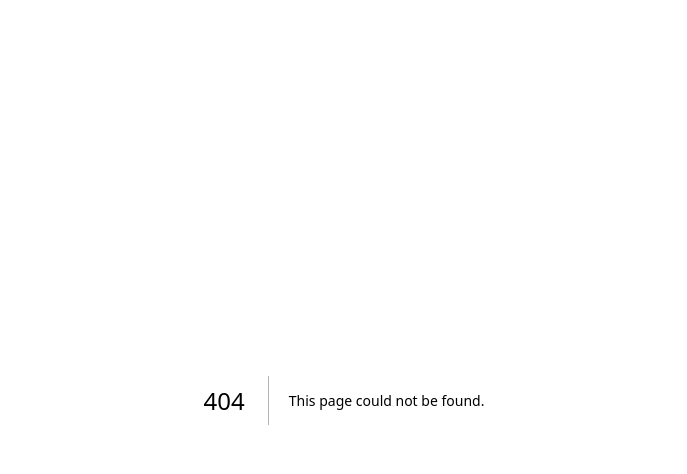
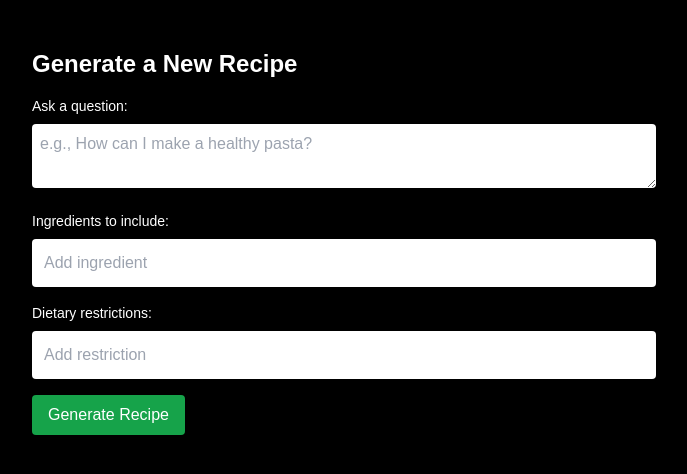
Before and after one commit to eric1anderson/Recipe-Generation-Social-Media, a Next.js app in the folder frontend/: page /generate-recipe in a window 1280 px wide. Before the commit this address had no page. Shown: the top 474 px of the page, without its empty margins (296-983 px from the left). Built offline with nearby package versions, Linux system fonts and the light colour scheme.

Commit message:
generate recipe skeleton

```diff
--- /dev/null
+++ b/frontend/app/generate-recipe/page.tsx
@@ -0,0 +1,194 @@
+"use client";
+
+import { useState } from "react";
+import { useRouter } from "next/navigation";
+
+export default function GenerateRecipe() {
+  const [question, setQuestion] = useState<string>("");
+  const [ingredients, setIngredients] = useState<string[]>([]);
+  const [dietaryRestrictions, setDietaryRestrictions] = useState<string[]>([]);
+  const [currentIngredient, setCurrentIngredient] = useState<string>("");
+  const [currentDietaryRestriction, setCurrentDietaryRestriction] = useState<string>("");
+  const [recipeResponse, setRecipeResponse] = useState<string | null>(null);
+  const router = useRouter();
+
+  const handleAddChip = (
+    currentValue: string,
+    valueArray: string[],
+    setValue: React.Dispatch<React.SetStateAction<string[]>>,
+    setCurrent: React.Dispatch<React.SetStateAction<string>>
+  ) => {
+    if (currentValue.trim() && !valueArray.includes(currentValue.trim())) {
+      setValue((prev) => [...prev, currentValue.trim()]);
+      setCurrent("");
+    }
+  };
+
+  const handleRemoveChip = (
+    index: number,
+    setValue: React.Dispatch<React.SetStateAction<string[]>>
+  ) => {
+    setValue((prev) => prev.filter((_, i) => i !== index));
+  };
+
+  const handleGenerateRecipe = async () => {
+    try {
+      const response = await fetch("http://127.0.0.1:5000/generate-recipe", {
+        method: "POST",
+        headers: {
+          "Content-Type": "application/json",
+        },
+        body: JSON.stringify({
+          question: question,
+          ingredients: ingredients,
+          dietary_restrictions: dietaryRestrictions,
+        }),
+      });
+
+      if (response.ok) {
+        const data = await response.json();
+        setRecipeResponse(data.recipe);
+      } else {
+        const errorData = await response.json();
+        alert(errorData.detail || "Failed to generate recipe. Please try again.");
+      }
+    } catch (error) {
+      console.error("Error generating recipe:", error);
+      alert("Something went wrong. Please try again.");
+    }
+  };
+
+  const handleSaveRecipe = async () => {
+    try {
+      const response = await fetch("http://127.0.0.1:5000/recipes", {
+        method: "POST",
+        headers: {
+          "Content-Type": "application/json",
+        },
+        body: JSON.stringify({ recipe: recipeResponse }),
+      });
+
+      if (response.ok) {
+        alert("Recipe saved successfully!");
+        router.push("/user-page");
+      } else {
+        const errorData = await response.json();
+        alert(errorData.detail || "Failed to save recipe.");
+      }
+    } catch (error) {
+      console.error("Error saving recipe:", error);
+      alert("Something went wrong. Please try again.");
+    }
+  };
+
+  return (
+    <div className="min-h-screen flex flex-col bg-black">
+      <main className="flex-grow p-6">
+        <div className="dark:bg-zinc-800 text-white rounded-lg shadow p-6 max-w-2xl mx-auto">
+          <h1 className="text-2xl font-bold mb-4">Generate a New Recipe</h1>
+          <div className="mb-4">
+            <label className="block text-sm mb-2">Ask a question:</label>
+            <textarea
+              className="w-full rounded p-2 dark:bg-zinc-700 dark:text-white"
+              placeholder="e.g., How can I make a healthy pasta?"
+              value={question}
+              onChange={(e) => setQuestion(e.target.value)}
+            />
+          </div>
+          <div className="mb-4">
+            <label className="block text-sm mb-2">Ingredients to include:</label>
+            <div className="flex flex-wrap items-center gap-2 bg-white dark:bg-zinc-700 p-2 rounded">
+              {ingredients.map((ingredient, index) => (
+                <span
+                  key={index}
+                  className="bg-green-600 text-white px-2 py-1 rounded flex items-center gap-1"
+                >
+                  {ingredient}
+                  <button
+                    onClick={() => handleRemoveChip(index, setIngredients)}
+                    className="text-white bg-red-500 rounded px-1"
+                  >
+                    ×
+                  </button>
+                </span>
+              ))}
+              <input
+                type="text"
+                value={currentIngredient}
+                onChange={(e) => setCurrentIngredient(e.target.value)}
+                onKeyDown={(e) => {
+                  if (e.key === "Enter") {
+                    e.preventDefault();
+                    handleAddChip(
+                      currentIngredient,
+                      ingredients,
+                      setIngredients,
+                      setCurrentIngredient
+                    );
+                  }
+                }}
+                placeholder="Add ingredient"
+                className="dark:bg-zinc-700 dark:text-white flex-1 rounded p-1"
+              />
+            </div>
+          </div>
+          <div className="mb-4">
+            <label className="block text-sm mb-2">Dietary restrictions:</label>
+            <div className="flex flex-wrap items-center gap-2 bg-white dark:bg-zinc-700 p-2 rounded">
+              {dietaryRestrictions.map((restriction, index) => (
+                <span
+                  key={index}
+                  className="bg-blue-600 text-white px-2 py-1 rounded flex items-center gap-1"
+                >
+                  {restriction}
+                  <button
+                    onClick={() => handleRemoveChip(index, setDietaryRestrictions)}
+                    className="text-white bg-red-500 rounded px-1"
+                  >
+                    ×
+                  </button>
+                </span>
+              ))}
+              <input
+                type="text"
+                value={currentDietaryRestriction}
+                onChange={(e) => setCurrentDietaryRestriction(e.target.value)}
+                onKeyDown={(e) => {
+                  if (e.key === "Enter") {
+                    e.preventDefault();
+                    handleAddChip(
+                      currentDietaryRestriction,
+                      dietaryRestrictions,
+                      setDietaryRestrictions,
+                      setCurrentDietaryRestriction
+                    );
+                  }
+                }}
+                placeholder="Add restriction"
+                className="dark:bg-zinc-700 dark:text-white flex-1 rounded p-1"
+              />
+            </div>
+          </div>
+          <button
+            onClick={handleGenerateRecipe}
+            className="bg-green-600 text-white px-4 py-2 rounded hover:bg-green-700 mb-4"
+          >
+            Generate Recipe
+          </button>
+          {recipeResponse && (
+            <div className="mt-4">
+              <h2 className="text-lg font-bold">Generated Recipe:</h2>
+              <p className="mt-2 dark:bg-zinc-700 p-4 rounded">{recipeResponse}</p>
+              <button
+                onClick={handleSaveRecipe}
+                className="bg-blue-600 text-white px-4 py-2 rounded hover:bg-blue-700 mt-4"
+              >
+                Save and Post Recipe
+              </button>
+            </div>
+          )}
+        </div>
+      </main>
+    </div>
+  );
+};
--- a/frontend/app/user-page/page.tsx
+++ b/frontend/app/user-page/page.tsx
@@ -1,29 +1,33 @@
+"use client";
+
 import Navbar from "../components/Navbar";
 import Footer from "../components/Footer";
 import RecipePageList from "../components/RecipePageList";
 import ProtectedRoute from "../components/ProtectedRoute";
+import { useRouter } from "next/navigation";
 
-const UserPage = () => {
+export default function UserPage() {
+    const router = useRouter();
+
     return (
         <ProtectedRoute allowedRoles={[true]}>
             <div className="min-h-screen flex flex-col bg-black">
                 <Navbar />
                     <main className="flex-grow p-6">
-                    {/* Main Section */}
                         <div className="flex gap-6">
-                        {/* Left Column: RecipePageLists */}
                             <div className="flex flex-col w-full lg:w-2/3 gap-4">
                                 <RecipePageList />
                                 <RecipePageList />
                                 <RecipePageList />
                             </div>
-
-                        {/* Right Column: Generate New Recipe Div */}
                             <div
                             className="dark:bg-zinc-800 text-white rounded-lg shadow p-6 w-full lg:w-1/3 h-[200px] sticky top-[4.5rem] flex flex-col justify-between"
                             >
                                 <h2 className="text-xl font-bold">Generate a New Recipe</h2>
-                            <button className="bg-green-600 text-white px-4 py-2 rounded hover:bg-green-700">
+                                <button
+                                    className="bg-green-600 text-white px-4 py-2 rounded hover:bg-green-700"
+                                    onClick={() => router.push("/generate-recipe")}
+                                >
                                     Generate Recipe
                                 </button>
                             </div>
@@ -34,5 +38,3 @@ const UserPage = () => {
         </ProtectedRoute>
     );
 };
-
-export default UserPage;
```
Also changed, not shown: 1 other file (tests, documents, lock files or other folders). Lines whose indentation alone changed are shown as unchanged.
